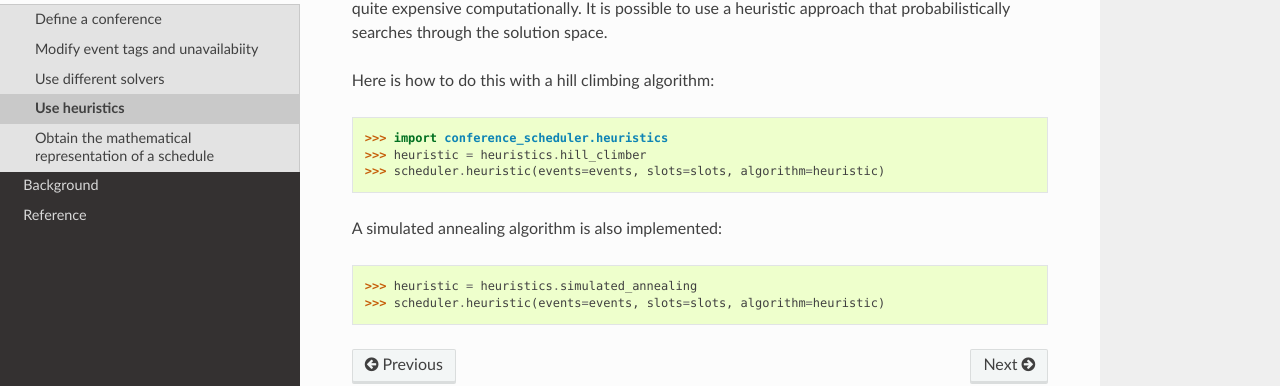
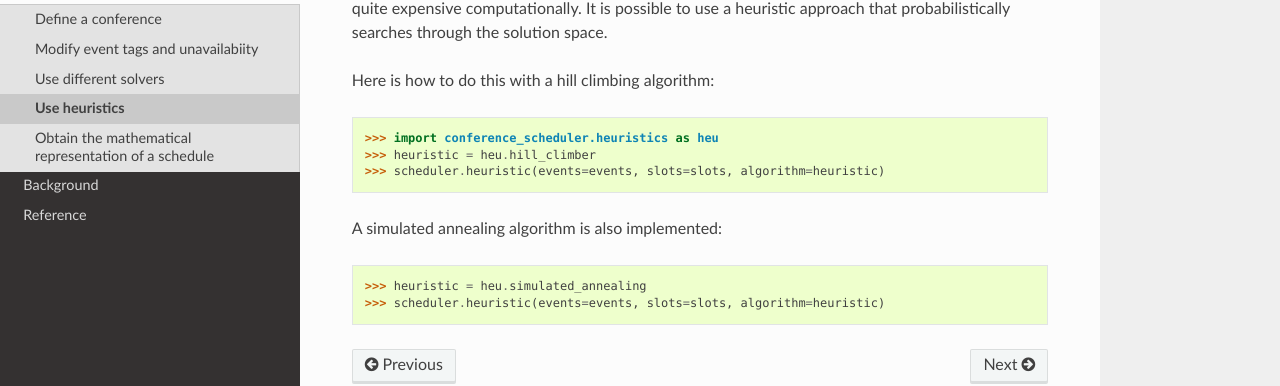
Before and after one commit to PyconUK/ConferenceScheduler, a Sphinx documentation site: the page built from docs/howto/use_heuristics.rst, in a window 1280 px wide. Shown: the part 187-573 px from the top of the page. Built offline with Sphinx 7.4.7 and the Read the Docs theme 2.0.0, drawn with Linux system fonts in a browser that asks for light colours.

Commit message:
Fix failing doctests.

```diff
--- a/docs/howto/use_heuristics.rst
+++ b/docs/howto/use_heuristics.rst
@@ -7,11 +7,11 @@ heuristic approach that probabilistically searches through the solution space.
 
 Here is how to do this with a hill climbing algorithm::
 
-    >>> import conference_scheduler.heuristics
-    >>> heuristic = heuristics.hill_climber
+    >>> import conference_scheduler.heuristics as heu
+    >>> heuristic = heu.hill_climber
     >>> scheduler.heuristic(events=events, slots=slots, algorithm=heuristic) # doctest: +SKIP
 
 A simulated annealing algorithm is also implemented::
 
-    >>> heuristic = heuristics.simulated_annealing
+    >>> heuristic = heu.simulated_annealing
     >>> scheduler.heuristic(events=events, slots=slots, algorithm=heuristic) # doctest: +SKIP
```
